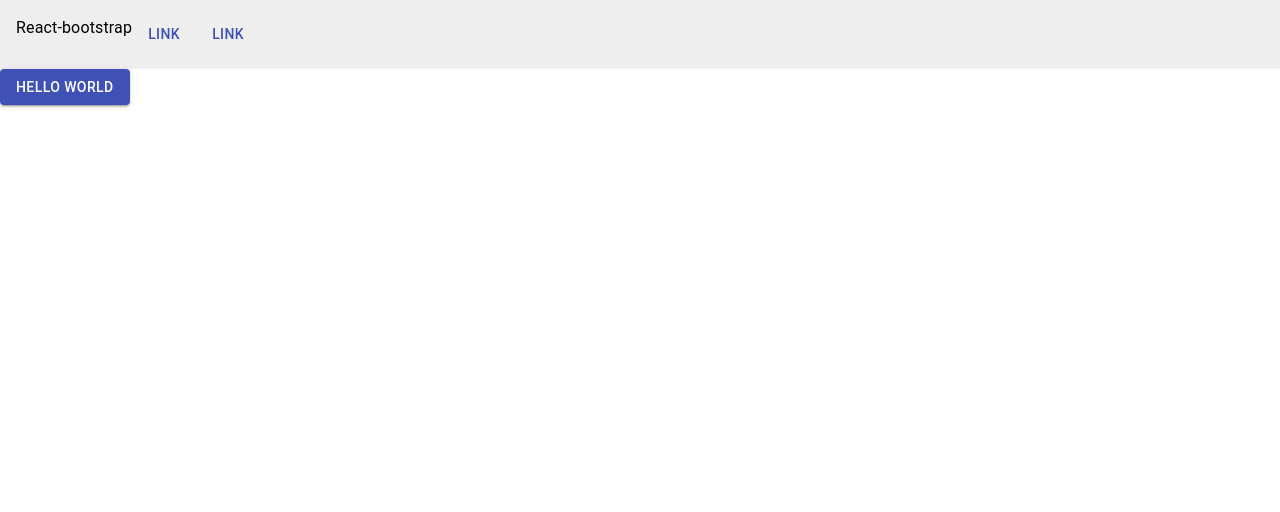
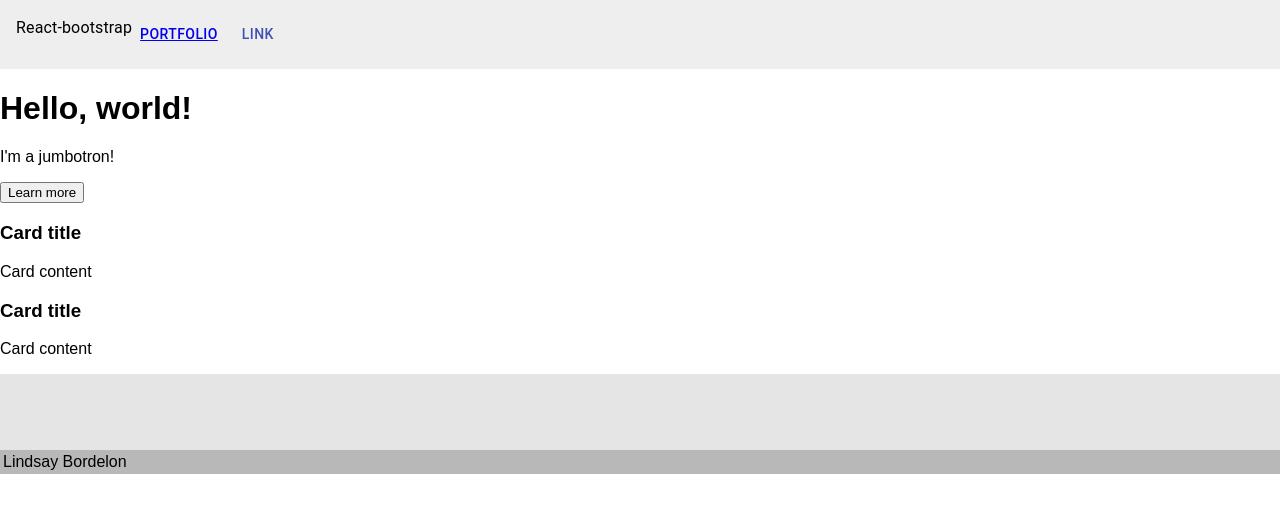
Before and after one commit to lcbordelon/React-Portfolio, a React (Create React App) app: page / in a window 1280 px wide. Shown: the top 512 px of the page. Built offline with nearby package versions, Linux system fonts and the light colour scheme.

Commit message:
updated page setup

```diff
--- a/package.json
+++ b/package.json
@@ -9,6 +9,7 @@
     "@testing-library/jest-dom": "^5.11.9",
     "@testing-library/react": "^11.2.5",
     "@testing-library/user-event": "^12.7.1",
+    "bootstrap": "^4.6.0",
     "react": "^17.0.1",
     "react-dom": "^17.0.1",
     "react-mdl": "^2.1.0",
--- a/src/App.js
+++ b/src/App.js
@@ -1,17 +1,26 @@
 import React from "react";
-// import ReactDOM from "react-dom";
-import Button from "@material-ui/core/Button";
+import { BrowserRouter as Router, Route } from "react-router-dom";
 import Navbar from "./components/Navbar";
-import "./App.css";
+import About from "./pages/About";
+import Portfolio from "./pages/Portfolio";
+import Contact from "./pages/Contact";
+import Footer from "./components/Footer/Footer";
+import Wrapper from "./components/Wrapper";
 
 function App() {
   return (
-    <div>
-      <Navbar />
-      <Button variant="contained" color="primary">
-        Hello World
-      </Button>
-    </div>
+    <Router>
+      <div>
+        <Navbar />
+        <Wrapper>
+          <Route exact path="/" component={About} />
+          <Route exact path="/about" component={About} />
+          <Route exact path="/portfolio" component={Portfolio} />
+          <Route exact path="/contact" component={Contact} />
+        </Wrapper>
+        <Footer />
+      </div>
+    </Router>
   );
 }
 
--- /dev/null
+++ b/src/components/Footer/Footer.css
@@ -0,0 +1,14 @@
+.footer {
+  min-height: 100px;
+  background: #e5e5e5;
+  position: relative;
+}
+
+.footer span {
+  position: absolute;
+  bottom: 0;
+  left: 0;
+  right: 0;
+  padding: 3px;
+  background: #b8b8b8;
+}
--- /dev/null
+++ b/src/components/Footer/Footer.js
@@ -0,0 +1,12 @@
+import React from "react";
+import "./Footer.css";
+
+function Footer() {
+  return (
+    <footer className="footer">
+      <span>Lindsay Bordelon</span>
+    </footer>
+  );
+}
+
+export default Footer;
--- a/src/components/Navbar.js
+++ b/src/components/Navbar.js
@@ -1,13 +1,14 @@
 import React from "react";
 import { Box, Typography, Button } from "@material-ui/core";
-
 
 function Navbar() {
   return (
     <Box display="flex" bgcolor="grey.200" p={2}>
       <Typography>React-bootstrap</Typography>
       <Box>
-        <Button color="primary">Link</Button>
+        <Button color="primary">
+          <a href="Portfolio">Portfolio</a>
+        </Button>
         <Button color="primary">Link</Button>
       </Box>
     </Box>
--- /dev/null
+++ b/src/components/Wrapper.js
@@ -0,0 +1,7 @@
+import React from "react";
+
+function Wrapper(props) {
+  return <main>{props.children}</main>;
+}
+
+export default Wrapper;
--- a/src/index.css
+++ b/src/index.css
@@ -1,13 +1,6 @@
 body {
   margin: 0;
-  font-family: -apple-system, BlinkMacSystemFont, 'Segoe UI', 'Roboto', 'Oxygen',
-    'Ubuntu', 'Cantarell', 'Fira Sans', 'Droid Sans', 'Helvetica Neue',
-    sans-serif;
-  -webkit-font-smoothing: antialiased;
-  -moz-osx-font-smoothing: grayscale;
+  padding: 0;
+  font-family: sans-serif;
+  background-image: "https://images.unsplash.com/photo-1508791573065-57c595096106?ixid=MXwxMjA3fDB8MHxwaG90by1wYWdlfHx8fGVufDB8fHw%3D&ixlib=rb-1.2.1&auto=format&fit=crop&w=1350&q=80";
 }
-
-code {
-  font-family: source-code-pro, Menlo, Monaco, Consolas, 'Courier New',
-    monospace;
-}
--- a/src/index.js
+++ b/src/index.js
@@ -1,18 +1,8 @@
-import React from 'react';
-import ReactDOM from 'react-dom';
-import './index.css';
-import App from './App';
-import reportWebVitals from './reportWebVitals';
+import React from "react";
+import ReactDOM from "react-dom";
+import App from "./App";
+import "./index.css";
 
 
-ReactDOM.render(
-  <React.StrictMode>
-    <App />
-  </React.StrictMode>,
-  document.getElementById('root')
-);
 
-// If you want to start measuring performance in your app, pass a function
-// to log results (for example: reportWebVitals(console.log))
-// or send to an analytics endpoint. Learn more: https://bit.ly/CRA-vitals
-reportWebVitals();
+ReactDOM.render(<App />, document.getElementById("root"));
--- /dev/null
+++ b/src/pages/About.js
@@ -0,0 +1,33 @@
+import React from "react";
+
+function Home() {
+  return (
+    <div className="container">
+      <div className="jumbotron">
+        <h1>Hello, world!</h1>
+        <p>I'm a jumbotron!</p>
+        <p>
+          <button className="btn btn-primary btn-lg">Learn more</button>
+        </p>
+      </div>
+      <div className="card mb-4">
+        <div className="card-header">
+          <h3>Card title</h3>
+        </div>
+        <div className="card-body">
+          <p className="card-text">Card content</p>
+        </div>
+      </div>
+      <div className="card mb-4">
+        <div className="card-header">
+          <h3>Card title</h3>
+        </div>
+        <div className="card-body">
+          <p className="card-text">Card content</p>
+        </div>
+      </div>
+    </div>
+  );
+}
+
+export default Home;
```
Also changed, not shown: src/components/Card/Card.js (added), src/pages/Contact.js (added), src/pages/Portfolio.js (added), 1 other file (tests, documents, lock files or other folders).
